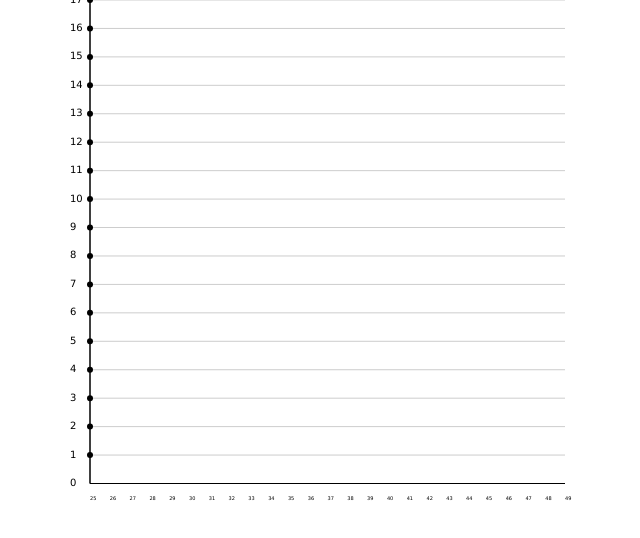
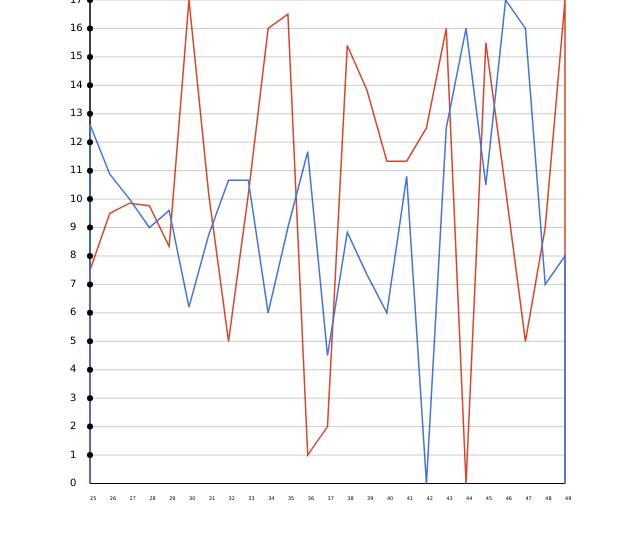
Before and after one commit to spolidorio/LineChartVue, a Vue app: page / in a window 1280 px wide. Shown: the top 538 px of the page, without its empty margins (325-965 px from the left). Built offline with nearby package versions, Linux system fonts and the light colour scheme.

Commit message:
remove animation and change for polyline. Now I can start de refactor

```diff
--- a/src/components/LineChart/LineChart.vue
+++ b/src/components/LineChart/LineChart.vue
@@ -7,28 +7,23 @@
       <polyline
         :points="xAxisLine"
         style="fill: none; stroke: rgb(0, 0, 0); stroke-width: 0.2"
-      ></polyline>
+      />
+
       <polyline
         :points="yAxisLine"
         style="fill: none; stroke: #000; stroke-width: 0.2"
-      ></polyline>
+      />
+
       <template v-for="(line, i) in data.data">
-        <polygon
-          points=""
+        <polyline
+          :points="creatLines(line)"
           style="fill: none; stroke-width: 0.3"
           fill="red"
           :style="getColor(i)"
           :key="i"
-        >
-          <animate
-            attributeName="points"
-            :dur="calcDur(i)"
-            fill="freeze"
-            :from="creatLinesAnimate(line)"
-            :to="creatLines(line)"
-          />
-        </polygon>
+        />
       </template>
+
       <g>
         <template v-for="(label, k) in data.labels.y">
           <g :key="k" id="labels-y">
@@ -52,6 +47,7 @@
             </template>
           </g>
         </template>
+
         <template v-for="(label, x) in data.labels.x">
           <g :key="x + '-1'" id="labels-x">
             <text :x="calcX(x, 0)" y="100" font-family="Verdana" font-size="1">
```
